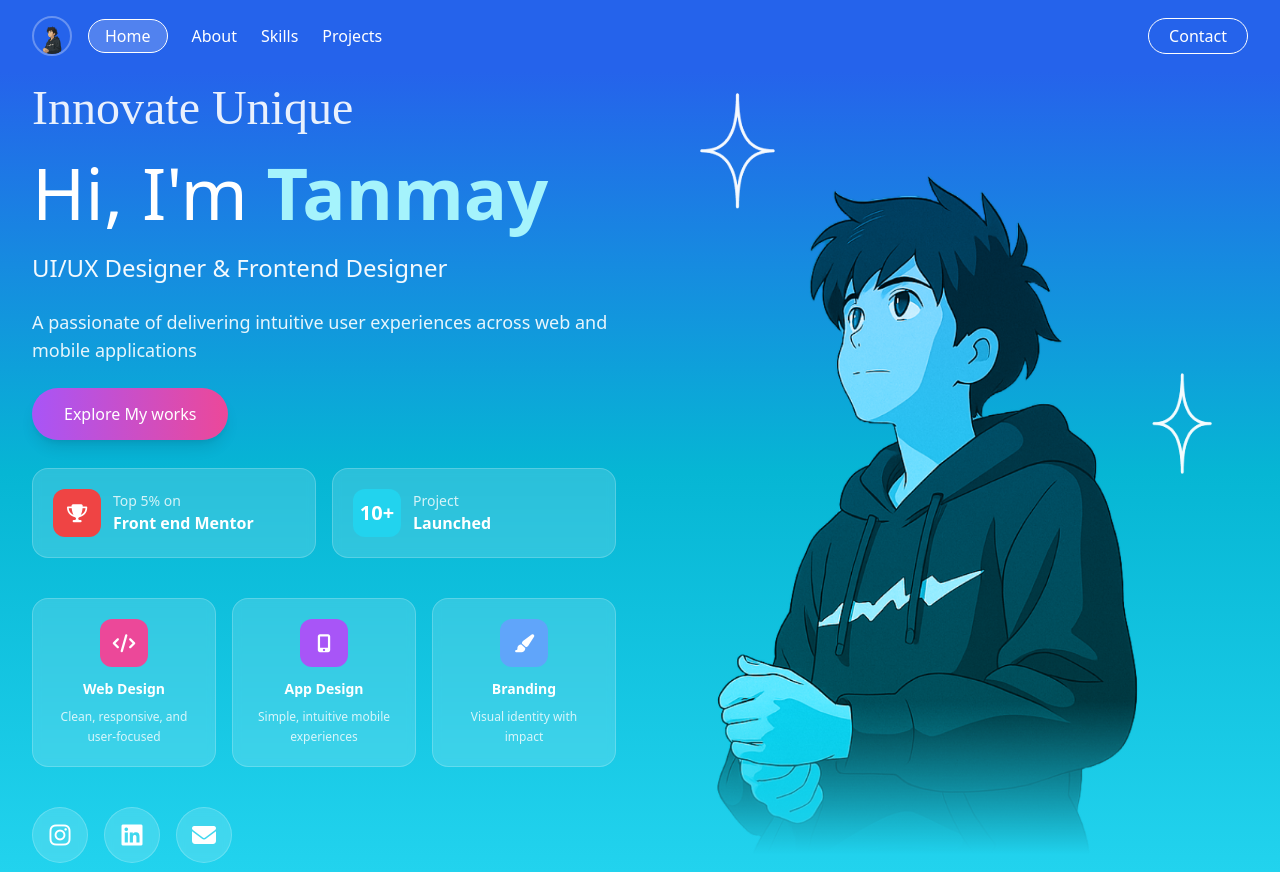
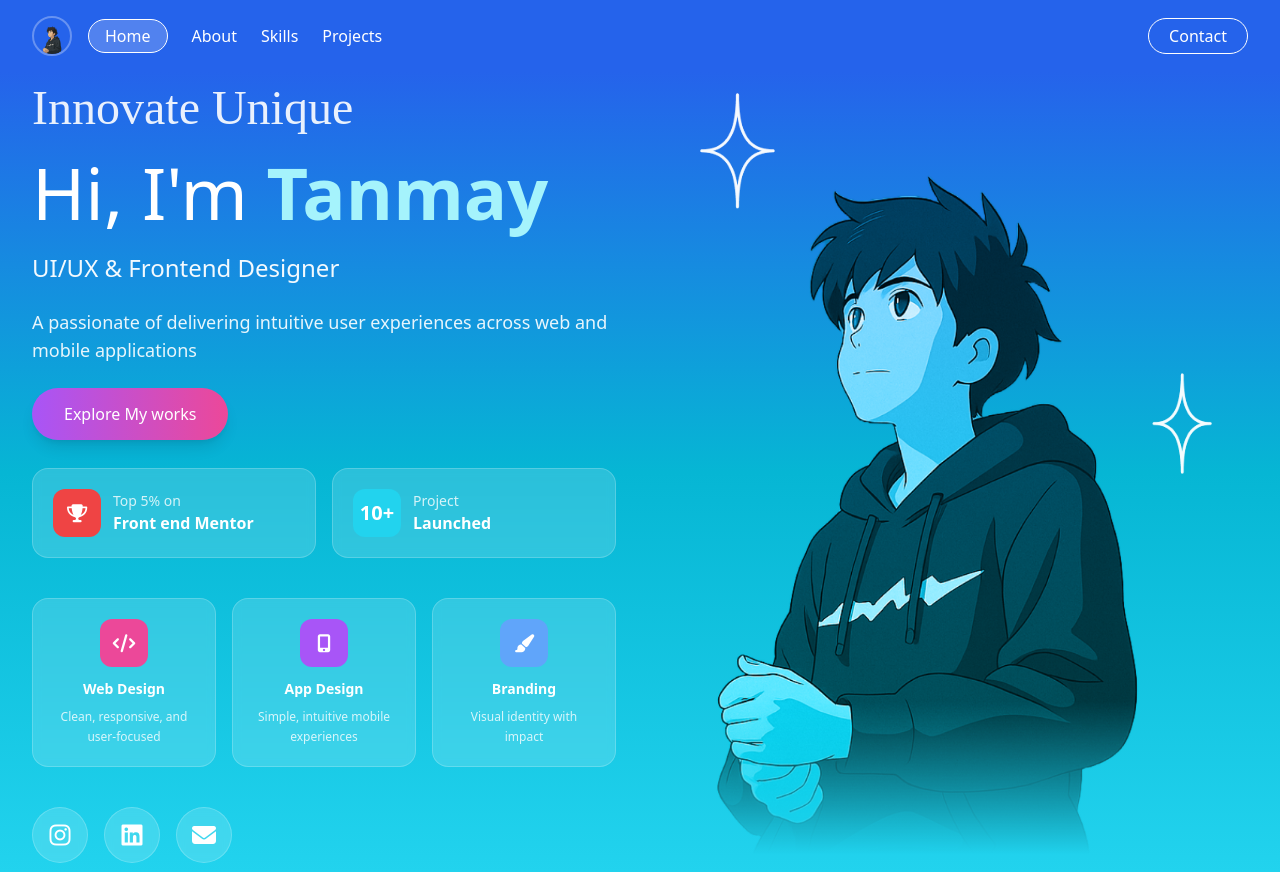
Before and after one commit to gauranga18/Tonmay_Portfolio, a React (Vite) app: page / in a window 1280 px wide. Built offline with nearby package versions, Linux system fonts and the light colour scheme; a web font is replaced by a local one.

Commit message:
minor fixes

```diff
--- a/src/components/Home.jsx
+++ b/src/components/Home.jsx
@@ -26,7 +26,7 @@ export default function Home() {
               </h1>
 
               {/* Subtitle */}
-              <p className="text-xl lg:text-2xl text-white/95 font-medium">UI/UX Designer & Frontend Designer</p>
+              <p className="text-xl lg:text-2xl text-white/95 font-medium">UI/UX & Frontend Designer</p>
 
               {/* Description */}
               <p className="text-base lg:text-lg text-white/90 leading-relaxed max-w-xl">
```
